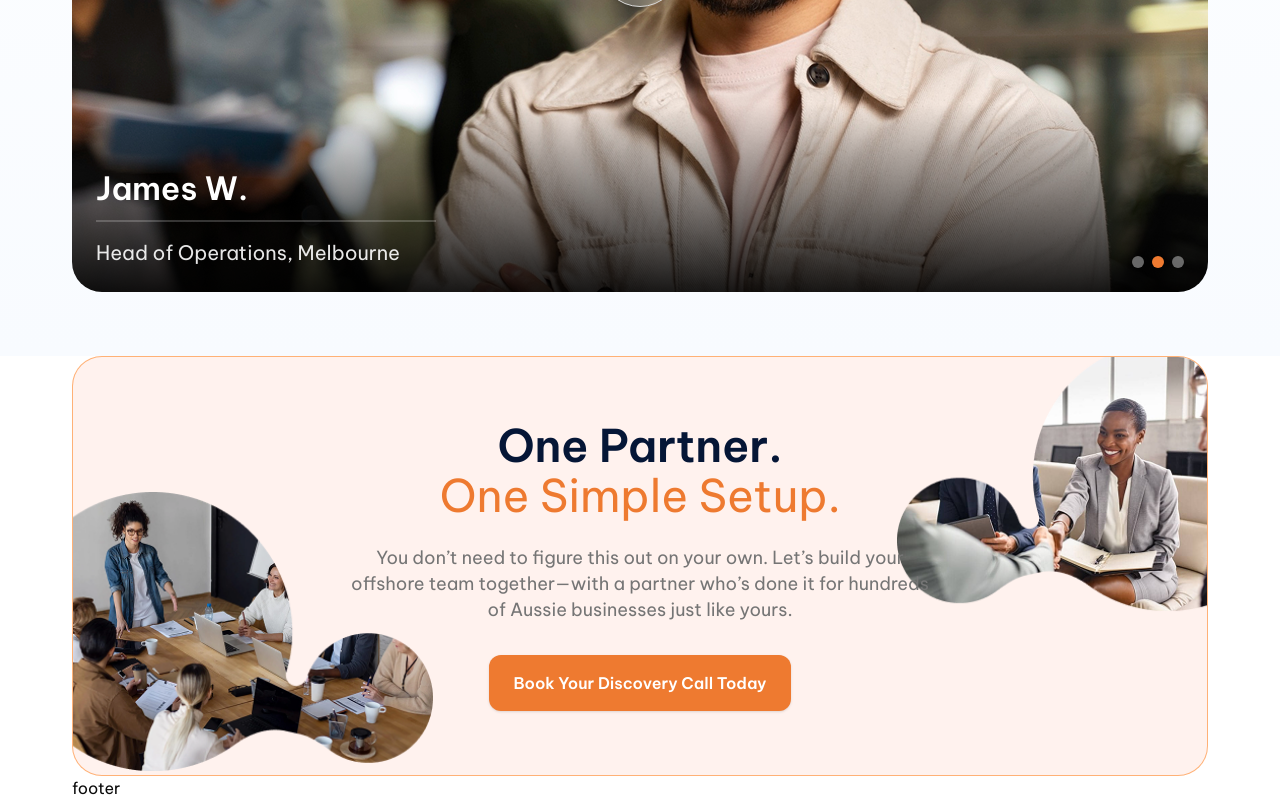
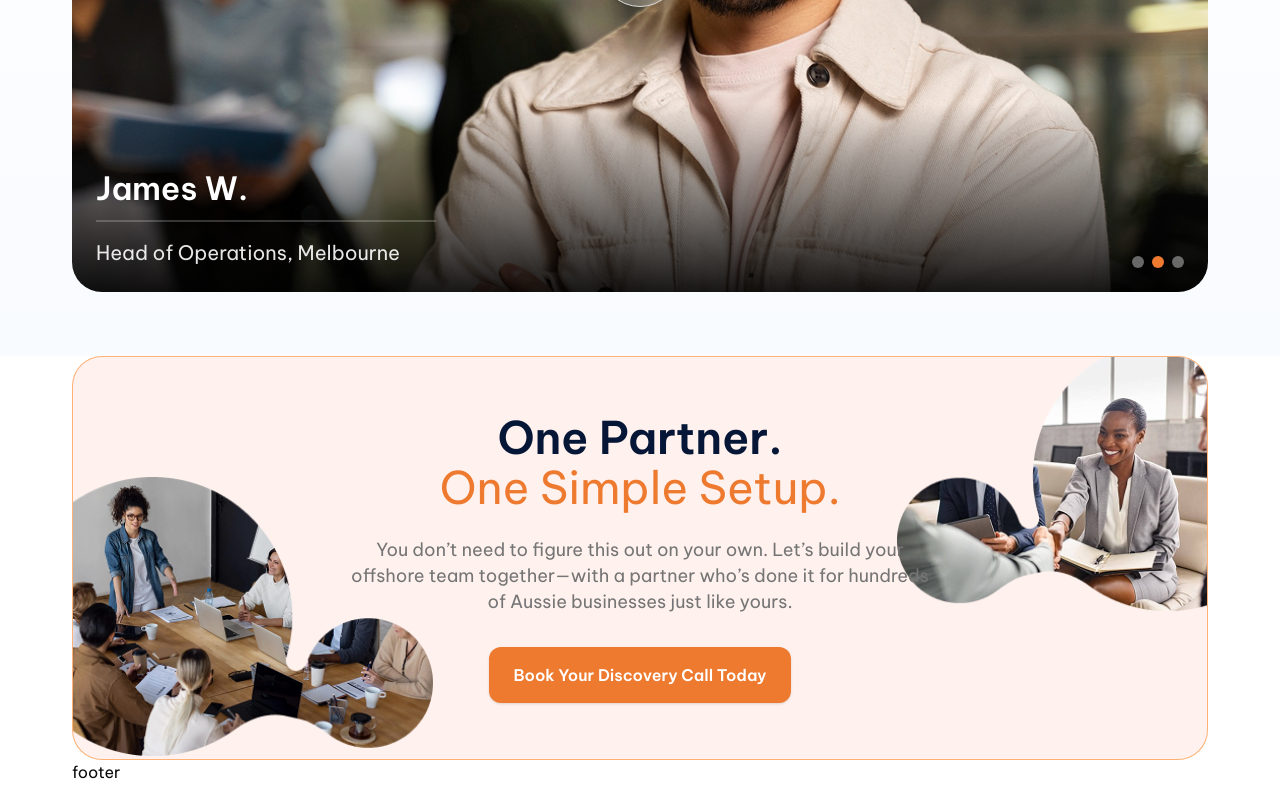
Before and after one commit to wajeeha-arain/KMC, a Next.js app: page / in a window 1280 px wide. Shown: the part 3814-4614 px from the top of the page. Built offline with nearby package versions, Linux system fonts and the light colour scheme.

Commit message:
my-commit

```diff
--- a/src/views/Home/PartnerSection.tsx
+++ b/src/views/Home/PartnerSection.tsx
@@ -13,12 +13,12 @@ export default function PartnerSection() {
         rounded-[20px] sm:rounded-[25px] lg:rounded-[30px]
         border border-[#FF720080] bg-[#fff2ee]
         px-4 sm:px-6 md:px-10 lg:px-16
-        py-8 sm:py-12 lg:py-16
+        py-8 sm:py-12 lg:py-14
         overflow-hidden"
       >
         {/* Left */}
         <div
-          className="absolute left-0 lg:left-[-20px] top-[60px]  lg:top-[135px]
+          className="absolute left-0 lg:left-[-20px] top-[60px]  lg:top-[120px]
           w-[100px] sm:w-[180px] md:w-[250px] lg:w-[380px] z-0 hidden lg:block"
         >
           <Image
```
